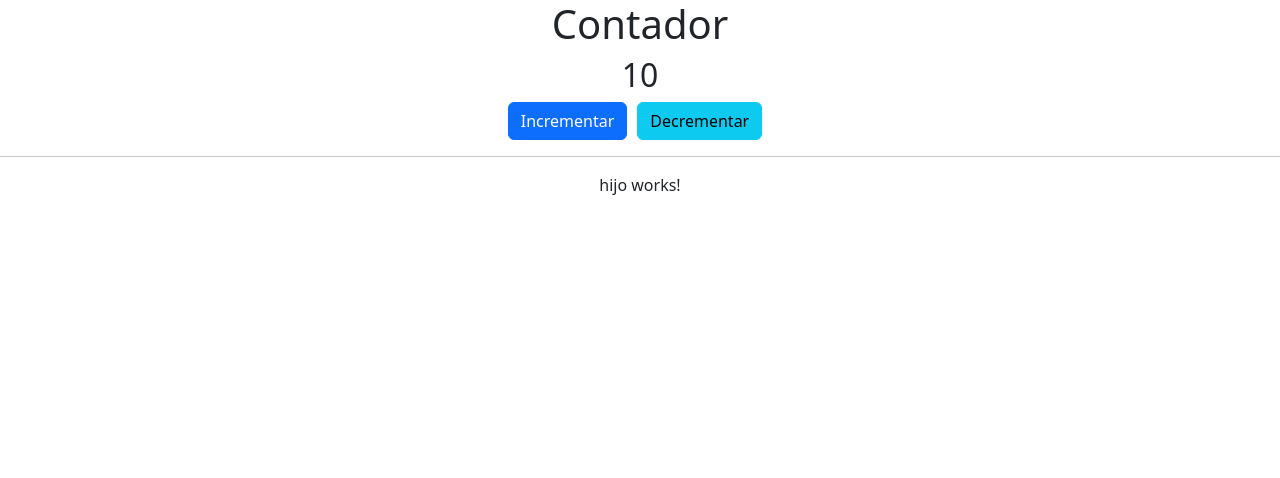
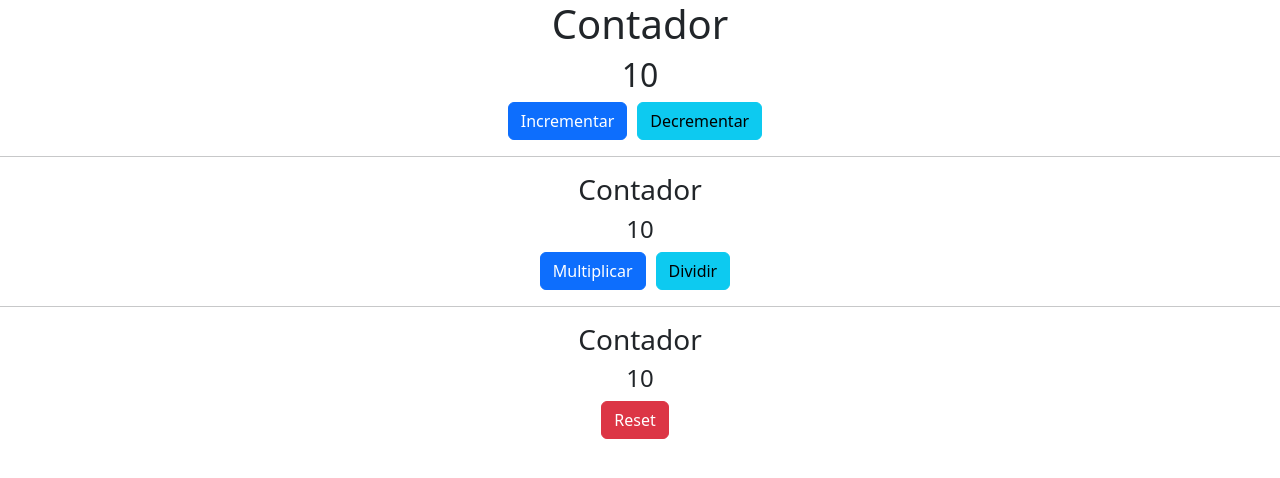
Before and after one commit to Lcastro98/ReduxApp, an Angular app: page / in a window 1280 px wide. Shown: the top 478 px of the page. Built offline with nearby package versions, Linux system fonts and the light colour scheme.

Commit message:
Integrar el componente nieto

```diff
--- a/src/app/app.component.html
+++ b/src/app/app.component.html
@@ -16,6 +16,6 @@
 
 <div class="row text-center">
   <div class="col">
-    <app-hijo></app-hijo>
+    <app-hijo [contador]="contador" (cambioContador)="contador = $event"></app-hijo>
   </div>
 </div>
--- a/src/app/contador/hijo/hijo.component.html
+++ b/src/app/contador/hijo/hijo.component.html
@@ -1 +1,16 @@
-<p>hijo works!</p>
+<h3>Contador</h3>
+<h4>{{contador}}</h4>
+
+<div class="row">
+    <div class="col">
+        <button class="btn btn-primary" (click)="multiplicar()">Multiplicar</button>
+        <button class="btn btn-info" (click)="dividir()">Dividir</button>
+    </div>
+</div>
+
+<hr>
+<div class="row text-center">
+    <div class="col">
+        <app-nieto [contador]="contador" (cambioContador)="resetNieto($event)"></app-nieto>
+    </div>
+</div>
--- a/src/app/contador/hijo/hijo.component.ts
+++ b/src/app/contador/hijo/hijo.component.ts
@@ -1,4 +1,4 @@
-import { Component, OnInit } from '@angular/core';
+import { Component, EventEmitter, Input, OnInit, Output } from '@angular/core';
 
 @Component({
   selector: 'app-hijo',
@@ -8,9 +8,27 @@ import { Component, OnInit } from '@angular/core';
 })
 export class HijoComponent implements OnInit {
 
+  @Input() contador!: number;
+  @Output() cambioContador = new EventEmitter<number>;
+
   constructor() { }
 
   ngOnInit(): void {
   }
 
+  multiplicar() {
+    this.contador *= 2;
+    this.cambioContador.emit(this.contador);
+  }
+
+  dividir() {
+    this.contador /= 2;
+    this.cambioContador.emit(this.contador);
+  }
+
+  resetNieto(nuevoContador: number) {
+    this.contador = nuevoContador;
+    this.cambioContador.emit(this.contador);
+  }
+
 }
--- a/src/app/contador/nieto/nieto.component.html
+++ b/src/app/contador/nieto/nieto.component.html
@@ -1 +1,4 @@
-<p>nieto works!</p>
+<h3>Contador</h3>
+<h4>{{contador}}</h4>
+
+<button class="btn btn-danger" (click)="reset()">Reset</button>
--- a/src/app/contador/nieto/nieto.component.ts
+++ b/src/app/contador/nieto/nieto.component.ts
@@ -1,4 +1,4 @@
-import { Component, OnInit } from '@angular/core';
+import { Component, EventEmitter, Input, OnInit, Output } from '@angular/core';
 
 @Component({
   selector: 'app-nieto',
@@ -8,9 +8,17 @@ import { Component, OnInit } from '@angular/core';
 })
 export class NietoComponent implements OnInit {
 
+  @Input() contador!: number;
+  @Output() cambioContador = new EventEmitter<number>;
+
   constructor() { }
 
   ngOnInit(): void {
   }
 
+  reset() {
+    this.contador = 0;
+    this.cambioContador.emit(0);
+  }
+
 }
```
